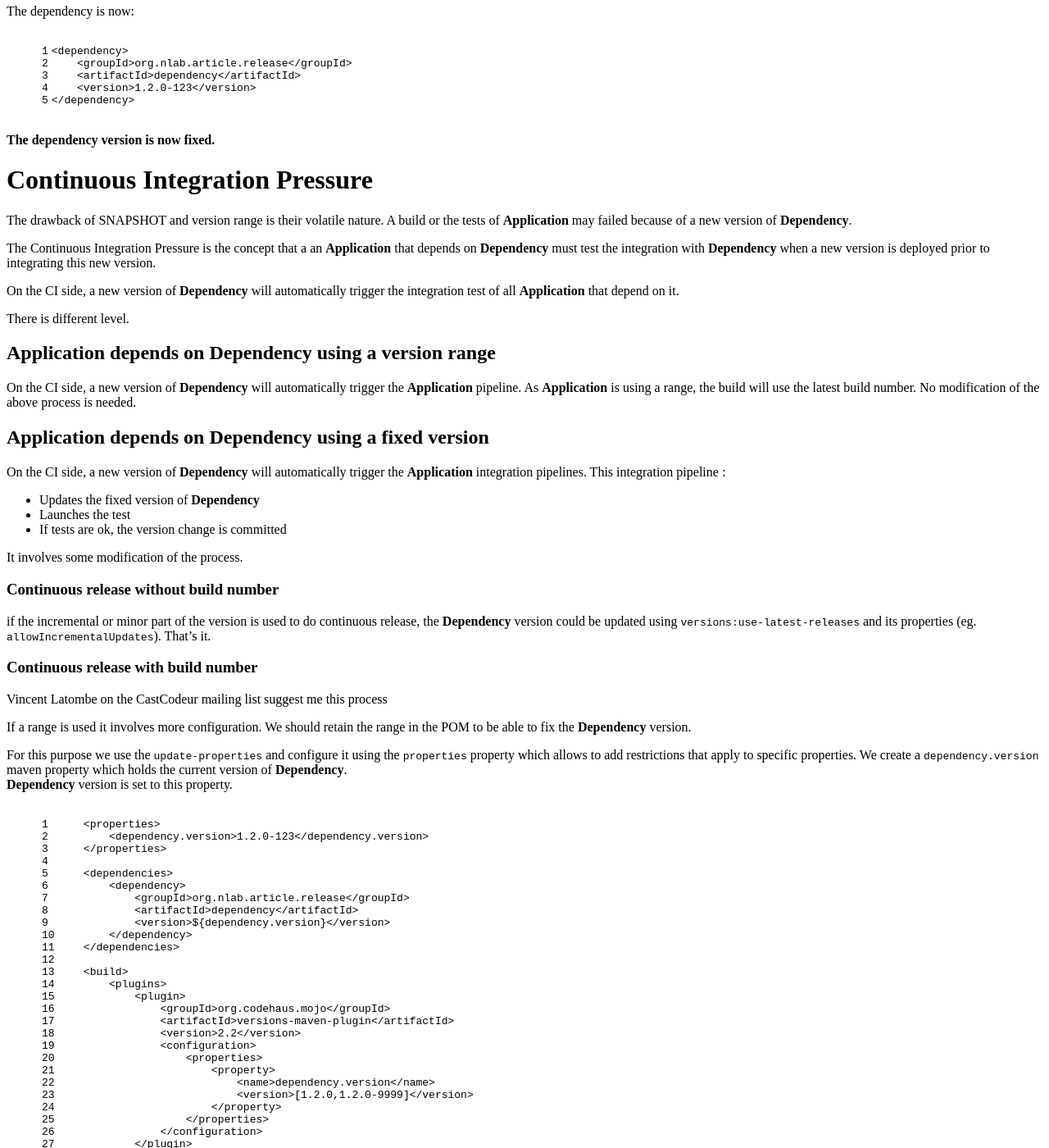
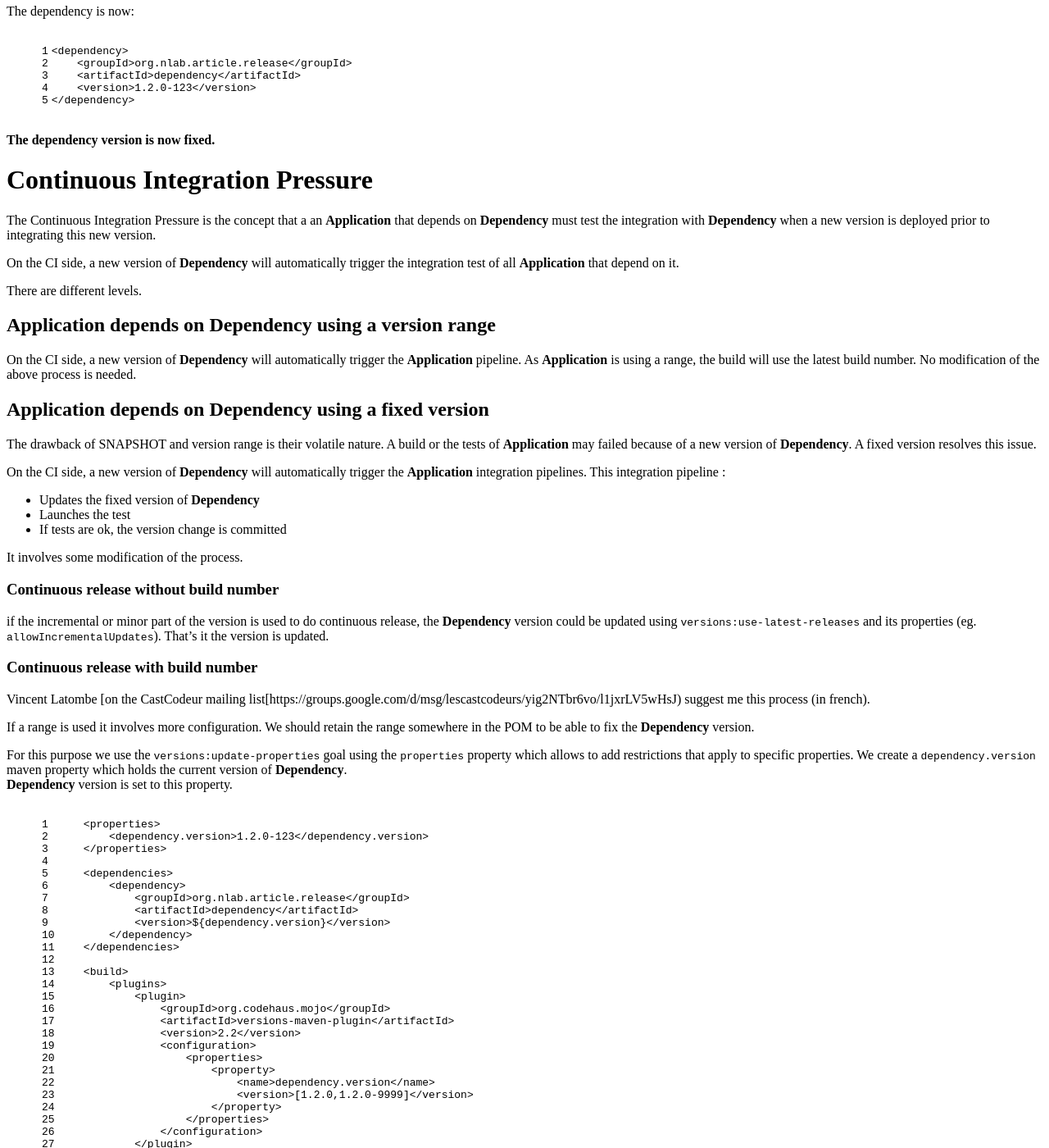
Before and after one commit to nithril/nithril.github.io, a Jekyll site: the page built from _posts/2015-06-28-continuous-release.markdown, in a window 1280 px wide and 1400 px high, scrolled down 2501 px. Shown: the whole window at 82% size. Built offline with Jekyll 4.4.1, drawn with Linux system fonts in a browser that asks for light colours; nearby versions of some CDN libraries; library files that are not in the unit come from our copies; comment, search, counter and statistics services are not loaded; some of the changed text lies outside the part shown.

Commit message:
Continuous Release article

```diff
--- a/_posts/2015-06-28-continuous-release.markdown
+++ b/_posts/2015-06-28-continuous-release.markdown
@@ -164,16 +164,12 @@
 
 # Continuous Integration Pressure
 
-The drawback of SNAPSHOT and version range is their volatile nature. A build or the tests of **Application** may failed because of
- a new version of **Dependency**.
-
 The Continuous Integration Pressure is the concept that a an **Application** that depends on **Dependency** must test the integration
  with **Dependency** when a new version is deployed prior to integrating this new version.
 
 On the CI side, a new version of **Dependency** will automatically trigger the integration test of all **Application** that depend on it.
 
-There is different level.
-
+There are different levels.
 
 ## **Application** depends on **Dependency** using a version range
 
@@ -181,6 +177,9 @@
 use the latest build number. No modification of the above process is needed.
 
 ## **Application** depends on **Dependency** using a fixed version
+
+The drawback of SNAPSHOT and version range is their volatile nature. A build or the tests of **Application** may failed because of
+ a new version of **Dependency**. A fixed version resolves this issue.
 
 On the CI side, a new version of **Dependency** will automatically trigger the **Application** integration pipelines.
 This integration pipeline :
@@ -193,16 +192,16 @@
 ### Continuous release without build number
 
 if the incremental or minor part of the version is used to do continuous release, the **Dependency** version could be updated using `versions:use-latest-releases`
-and its properties (eg. `allowIncrementalUpdates`). That's it.
+and its properties (eg. `allowIncrementalUpdates`). That's it the version is updated.
 
 
 ### Continuous release with build number
 
-Vincent Latombe on the CastCodeur mailing list suggest me this process
+Vincent Latombe [on the CastCodeur mailing list[https://groups.google.com/d/msg/lescastcodeurs/yig2NTbr6vo/l1jxrLV5wHsJ) suggest me this process (in french).
 
-If a range is used it involves more configuration. We should retain the range in the POM to be able to fix the **Dependency** version.
+If a range is used it involves more configuration. We should retain the range somewhere in the POM to be able to fix the **Dependency** version.
 
-For this purpose we use the `update-properties` and configure it using the `properties` property which allows to
+For this purpose we use the `versions:update-properties` goal using the `properties` property which allows to
 add restrictions that apply to specific properties.
 We create a `dependency.version` maven property which holds the current version of **Dependency**.
 **Dependency** version is set to this property.
@@ -250,6 +249,5 @@
 
 # Conclusion
 
-
-As stated above, the **Application** now depends only on deployed version of **Dependency** and no longer depends on a SNAPSHOT dependency.
-Thus only release deployed through the CI process can be used by **Application**.
+We get continuous release everywhere with the extra benefit of continuous integration pressure. Every artifact is releasable
+without the burden of a release process.
```
